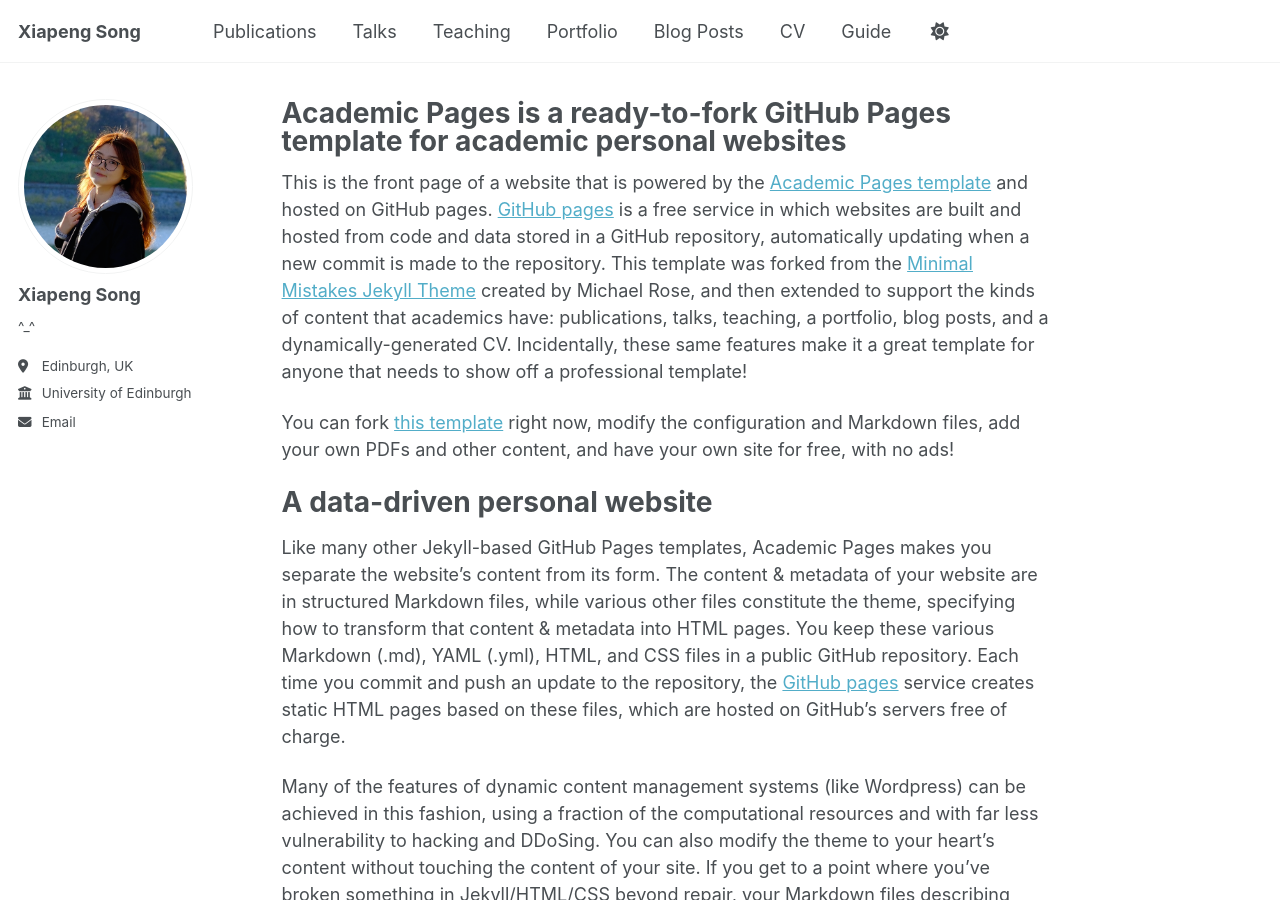
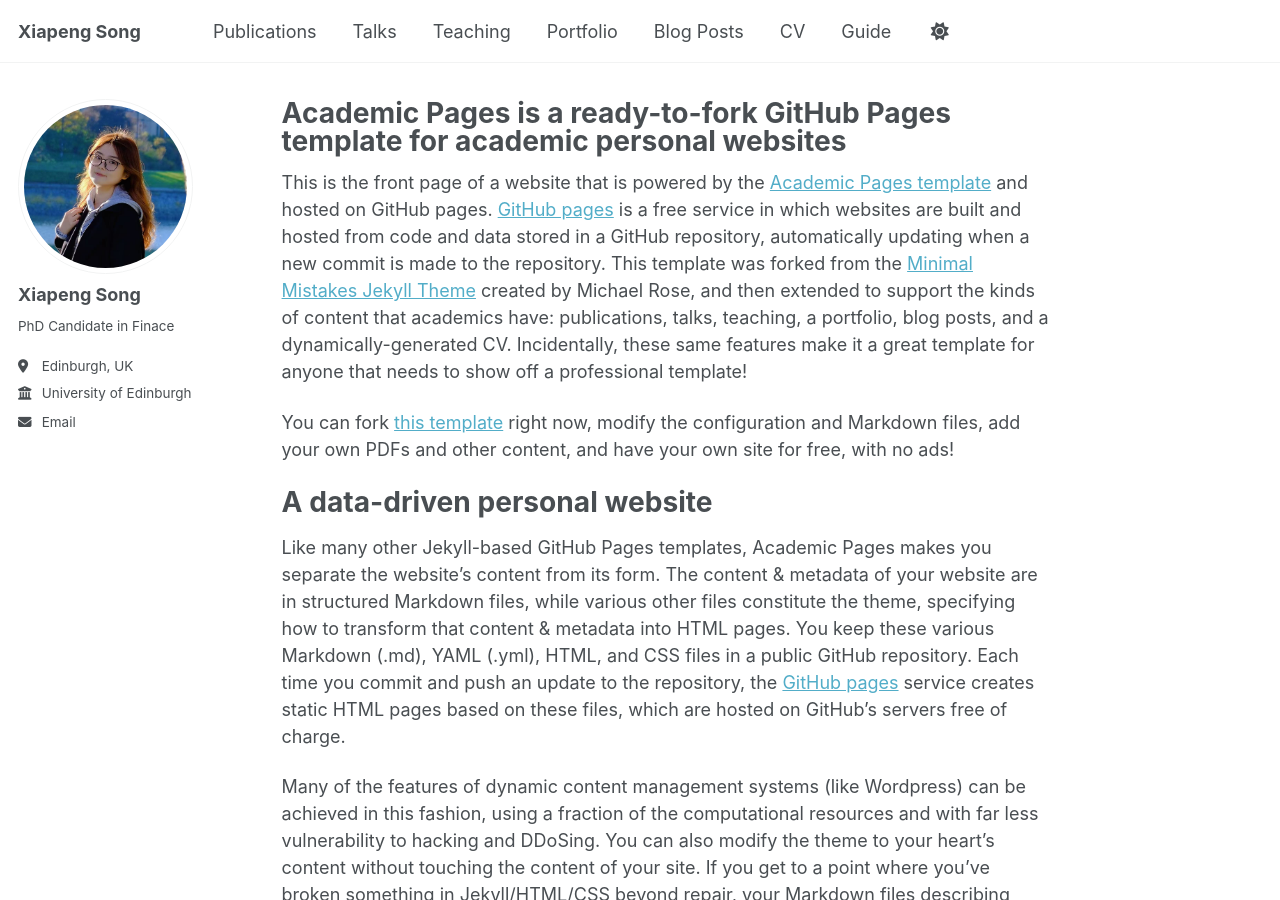
Before and after one commit to xiapengsong/xiapengsong.github.io, a Jekyll site: the page built from _pages/about.md, in a window 1280 px wide and 900 px high. Built offline with Jekyll 4.4.1, drawn with Linux system fonts in a browser that asks for light colours; a script bundle is joined from its source files by our own code; library files that are not in the unit come from our copies.

Commit message:
Update _config.yml

```diff
--- a/_config.yml
+++ b/_config.yml
@@ -23,10 +23,10 @@ repository               : "academicpages/xiapengsong.github.io"
 #               Additional customization can be done by editing /_includes/author-profile.html
 author:
   # Biographic information
-  avatar           : "webpage photo.png"
+  avatar           : "webpage photo.jpg"
   name             : "Xiapeng Song"
   pronouns         : # example: "she/her"
-  bio              : "^_^"
+  bio              : "PhD Candidate in Finace"
   location         : "Edinburgh, UK"
   employer         : "University of Edinburgh"
   uri              : # URL
```
